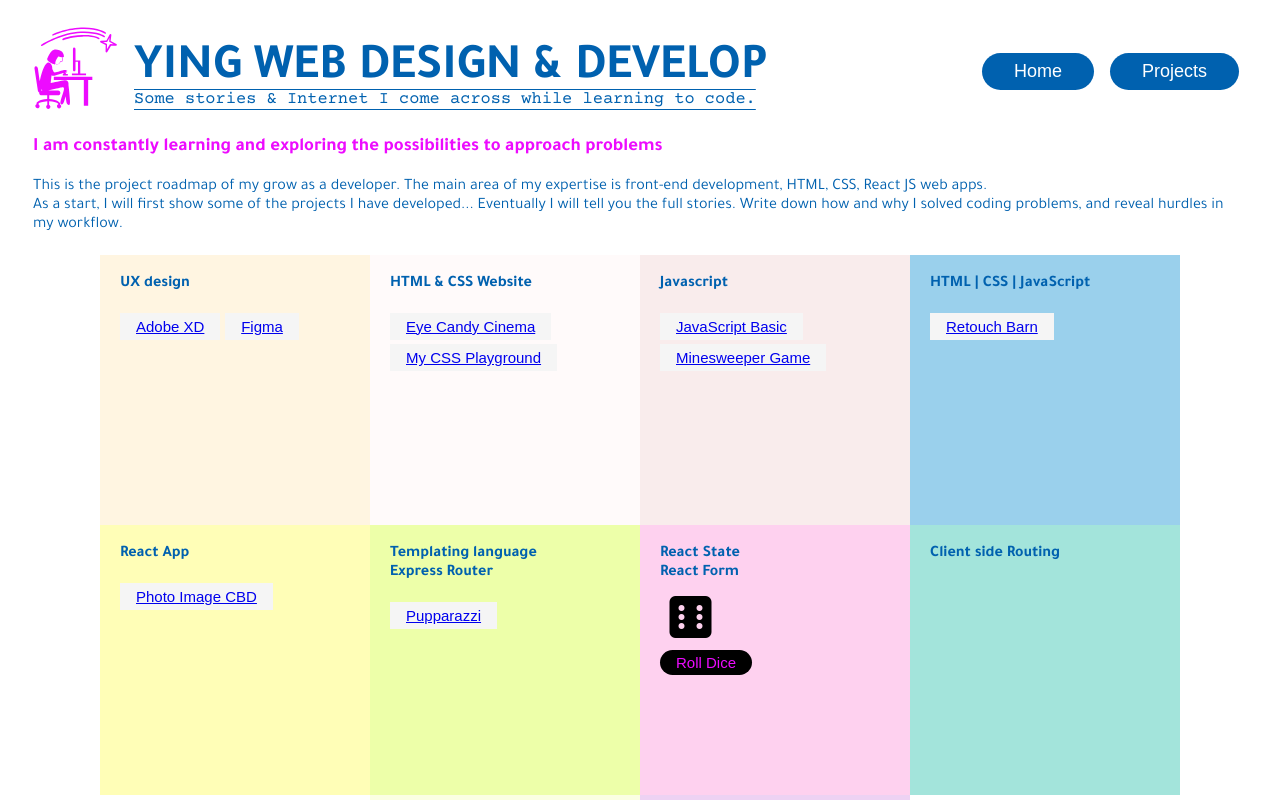
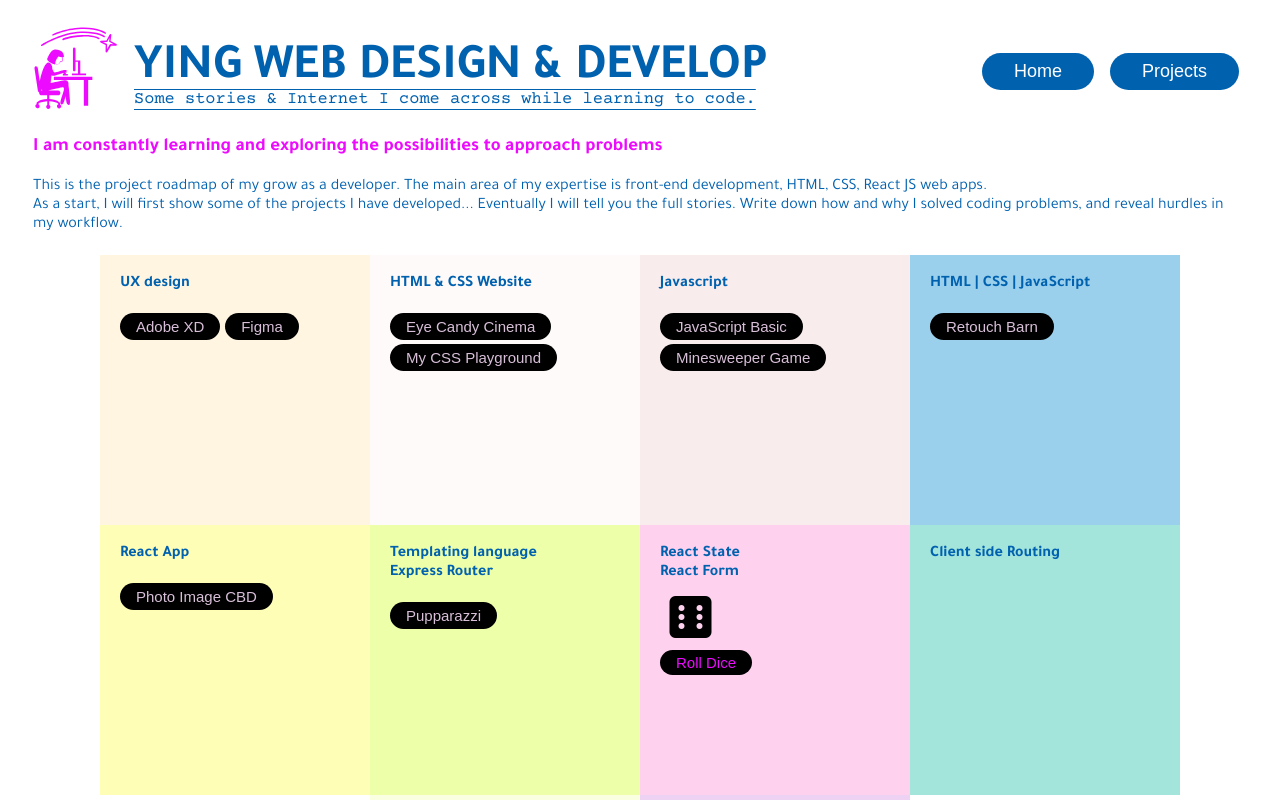
Before and after one commit to YingCG/dev-journal, a React (Create React App) app: page /projects in a window 1280 px wide. Shown: the top 800 px of the page. Built offline with nearby package versions, Linux system fonts and the light colour scheme; a web font is replaced by a local one.

Commit message:
change btn color

```diff
--- a/public/style/button.css
+++ b/public/style/button.css
@@ -16,15 +16,22 @@ justify-content: flex-end;
 }
 
 .btn {
-    background-color: whitesmoke;
+    background-color:black;
     padding: 0.3rem 1rem;
     cursor: pointer;
     border: none;
-    color: #0061AF;
+    /* color: #0061AF; */
+    color: white;
     font-size: 15px;
     margin: 0 0.3rem 0.3rem 0;
+    border-radius: 4rem;
 }
 
+.btn a{
+    color: thistle;
+    text-decoration: none;
+
+}
 
 .dark{
     background-color: #0061AF ;
```
